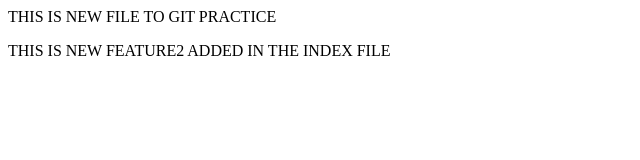
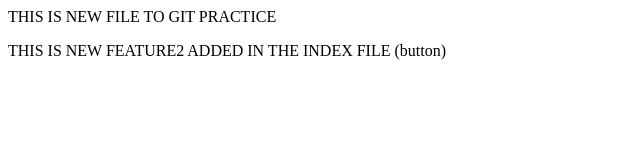
Before and after one commit to Girjesh-AIEng/NewDemo, a plain HTML site: page index.html in a window 1280 px wide. Shown: the full height of the page, 0-640 px from the left. Drawn offline with Linux system fonts and the light colour scheme.

```diff
--- a/index.html
+++ b/index.html
@@ -1,2 +1,2 @@
 <p>THIS IS NEW FILE TO GIT PRACTICE</p>
-<p>THIS IS NEW FEATURE2 ADDED IN THE INDEX FILE</p>
+<p>THIS IS NEW FEATURE2 ADDED IN THE INDEX FILE (button)</p>
```
